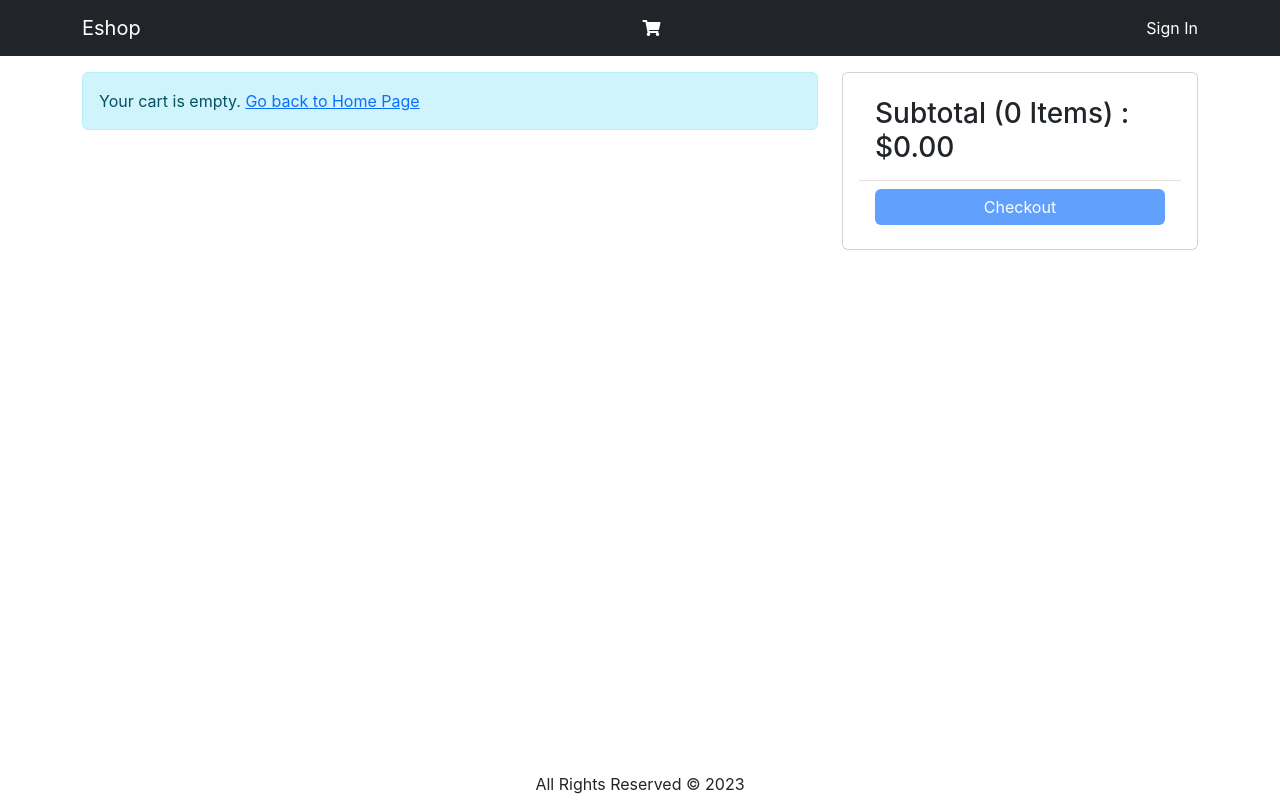
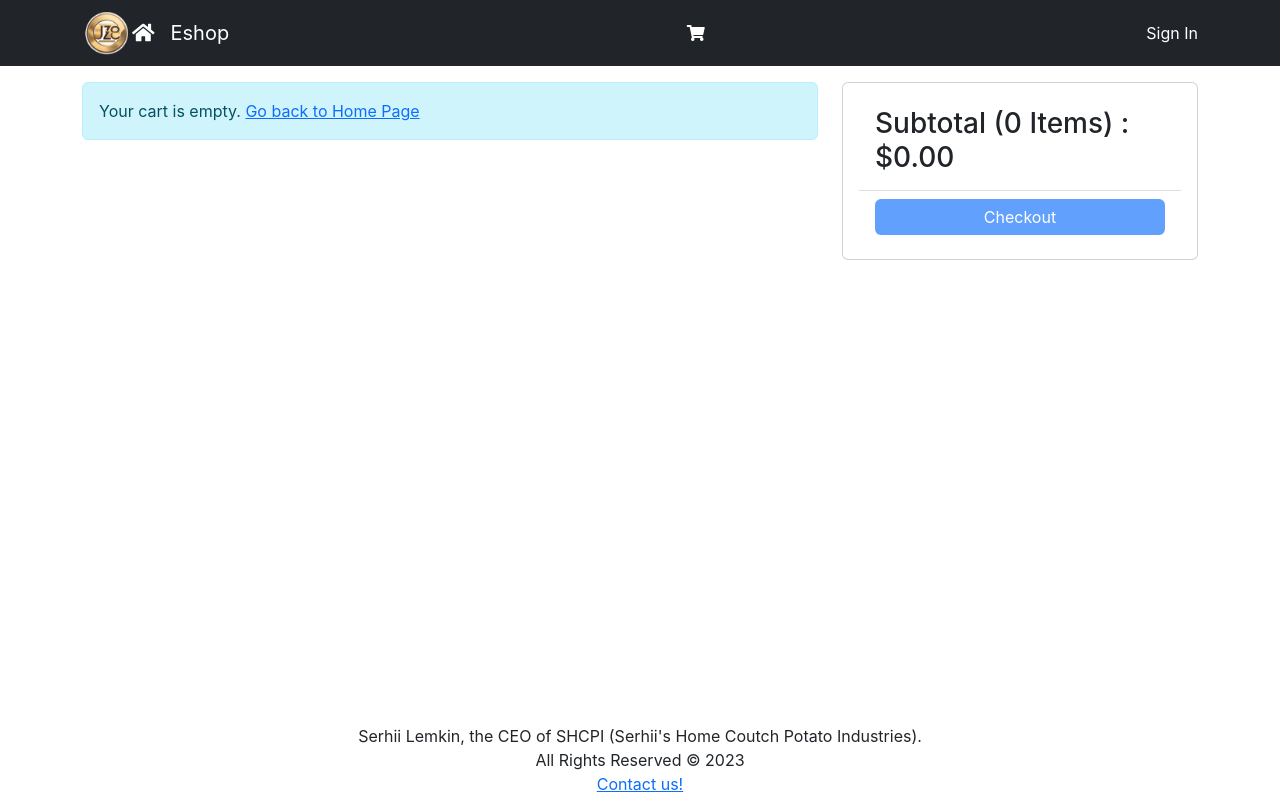
Before and after one commit to Serhii-Lemkin/MernShop, a React (Create React App) app in the folder frontend/: page /cart in a window 1280 px wide. Built offline with nearby package versions, Linux system fonts and the light colour scheme.

Commit message:
Bugfixes and new navigation buttons

```diff
--- a/frontend/src/components/cartPage/ItemsInCart.js
+++ b/frontend/src/components/cartPage/ItemsInCart.js
@@ -8,8 +8,7 @@ function ItemsInCart({ cartItems, updateCartHandler, removeItemHandler }) {
     <div>
       {cartItems.length === 0 ? (
         <MessageBox>
-                    Your cart is empty. {' '}
-                    <Link to='/'>Go back to Home Page</Link>
+          Your cart is empty. <Link to="/">Go back to Home Page</Link>
         </MessageBox>
       ) : (
         <ListGroup>
@@ -17,38 +16,49 @@ function ItemsInCart({ cartItems, updateCartHandler, removeItemHandler }) {
             <ListGroup.Item key={item._id}>
               <Row className="align-items-center">
                 <Col md={4}>
-                                    <img className="img-fluid rounded img-thumbnail" src={item.image} alt={item.name} />
-                                    {' '}
                   <Link to={`/product/${item.token}`}>
-                                        {item.name}
+                    <div className="card-image-cart">
+                      <img
+                        className=" img-fluid rounded img-thumbnail card-image-page"
+                        src={item.image}
+                        alt={item.name}
+                      />{' '}
+                    </div>
                   </Link>
+                  <Link to={`/product/${item.token}`}>{item.name}</Link>
                 </Col>
                 <Col md={3}>
-                                    <Button onClick={() => updateCartHandler(item, item.quantity - 1)} variant="light" disabled={item.quantity === 1} >
+                  <Button
+                    onClick={() => updateCartHandler(item, item.quantity - 1)}
+                    variant="light"
+                    disabled={item.quantity === 1}
+                  >
                     <i className="fas fa-minus-circle"></i>
-                                    </Button>
-                                    {' '}
-                                    <span>{item.quantity}</span>
-                                    {' '}
-                                    <Button variant="light" disabled={item.quantity === item.countInStock} onClick={() => updateCartHandler(item, item.quantity + 1)}>
+                  </Button>{' '}
+                  <span>{item.quantity}</span>{' '}
+                  <Button
+                    variant="light"
+                    disabled={item.quantity === item.countInStock}
+                    onClick={() => updateCartHandler(item, item.quantity + 1)}
+                  >
                     <i className="fas fa-plus-circle"></i>
                   </Button>
                 </Col>
-                                <Col md={3}>
-                                    {item.price}$
-                                </Col>
+                <Col md={3}>{item.price}$</Col>
                 <Col md={2}>
-                                    <Button variant="light" onClick={() => removeItemHandler(item)}>
+                  <Button
+                    variant="light"
+                    onClick={() => removeItemHandler(item)}
+                  >
                     <i className="fas fa-trash"></i>
                   </Button>
                 </Col>
               </Row>
             </ListGroup.Item>
-                    ))
-                    }
+          ))}
         </ListGroup>
       )}
     </div>
-    )
+  );
 }
 export default ItemsInCart;
--- a/frontend/src/components/productPage/ProductDescription.js
+++ b/frontend/src/components/productPage/ProductDescription.js
@@ -1,8 +1,8 @@
-import {ListGroup, Title, Rating} from '../../Imports';
+import { ListGroup, Title, Rating } from '../../Imports';
 
 //Displays item-relevant information in the center-right side of the product-page.
 
-function ProductDescription({title, rating, price, description}) {
+function ProductDescription({ title, rating, price, description, brand }) {
   return (
     <ListGroup>
       <ListGroup.Item>
@@ -10,17 +10,14 @@ function ProductDescription({title, rating, price, description}) {
         <h1>{title}</h1>
       </ListGroup.Item>
       <ListGroup.Item>
-                <Rating
-                    rating={rating.rate}
-                    numReviews={rating.count}>
-                </Rating>
+        <Rating rating={rating.rate} numReviews={rating.count}></Rating>
       </ListGroup.Item>
-            <ListGroup.Item>Price: ${price}
-            </ListGroup.Item>
+      <ListGroup.Item>Price: ${price}</ListGroup.Item>
+      <ListGroup.Item>Brand: {brand}</ListGroup.Item>
       <ListGroup.Item>
-                Description: <p className='lead'>{description}</p>
+        Description: <p className="lead">{description}</p>
       </ListGroup.Item>
     </ListGroup>
-    )
+  );
 }
 export default ProductDescription;
--- a/frontend/src/components/shared/Footer.js
+++ b/frontend/src/components/shared/Footer.js
@@ -1,6 +1,13 @@
+import { Link } from 'react-router-dom';
+
 function Footer() {
   return (
-    <div className="text-center mb-1">All Rights Reserved © 2023</div>
-  )
+    <div className="text-center mb-1">
+      Serhii Lemkin, the CEO of SHCPI (Serhii's Home Coutch Potato Industries).
+      <br /> All Rights Reserved © 2023
+      <br />
+      <Link to="/contact-info">Contact us!</Link>
+    </div>
+  );
 }
 export default Footer;
--- a/frontend/src/components/shared/Header.js
+++ b/frontend/src/components/shared/Header.js
@@ -1,9 +1,24 @@
-import { Container, Link, Badge, LinkContainer, NavBar, axios, useContext, Store, addToCartHandler, NavDropdown, USER_SIGNOUT } from '../../Imports';
+import {
+  Container,
+  Link,
+  Badge,
+  LinkContainer,
+  NavBar,
+  axios,
+  useContext,
+  Store,
+  addToCartHandler,
+  NavDropdown,
+  USER_SIGNOUT,
+  useLocation,
+} from '../../Imports';
 
 function Header({ cart }) {
-
   const { state, dispatch: ctxDispatch } = useContext(Store);
-    const { cart: { cartItems }, userInfo } = state;
+  const {
+    cart: { cartItems },
+    userInfo,
+  } = state;
 
   //Cancels out default behaviour when the mouse is on the cart-icon
   const handleDragOver = (event) => {
@@ -13,7 +28,6 @@ function Header({ cart }) {
   //When item card is dragged to the icon, it add it to the cart (provided it is in-stock).
   const handleDrop = async (event) => {
     event.preventDefault();
-
 
     //Gets the item-id from the dragged item.
     const productId = event.dataTransfer.getData('text/plain');
@@ -30,46 +44,74 @@ function Header({ cart }) {
     localStorage.removeItem('paymentMethod');
   };
 
+  const { pathname } = useLocation();
+
   return (
     <div>
       <header className="header">
         <NavBar bg="dark" variant="dark">
           <Container>
             <LinkContainer to="/">
+              <img
+                src="images/Logo.png"
+                className="navbar-brand-img"
+                alt="logo"
+              ></img>
+            </LinkContainer>
+            {pathname !== '/' ? (
+              <NavBar.Brand href="/">
+                <i className="fas fa-home text-white"></i>
+              </NavBar.Brand>
+            ) : (
+              <></>
+            )}
+            <LinkContainer to="/">
               <NavBar.Brand>Eshop</NavBar.Brand>
             </LinkContainer>
-                        <nav onDragOver={handleDragOver} onDrop={handleDrop} className='d-flex mx-auto align-items-center'>
-                            <Link to='/cart' className='nav-link'>
-                                <i className='fas fa-shopping-cart text-white'></i>
+            <nav
+              onDragOver={handleDragOver}
+              onDrop={handleDrop}
+              className="d-flex mx-auto align-items-center"
+            >
+              <Link to="/cart" className="nav-link">
+                <i className="fas fa-shopping-cart text-white"></i>
                 {cart.cartItems.length > 0 && (
-                                    <Badge pill bg='danger'>
+                  <Badge pill bg="danger">
                     {cart.cartItems.reduce((a, c) => a + c.quantity, 0)}
                   </Badge>
                 )}
               </Link>
             </nav>
             {userInfo ? (
-                            <NavDropdown className='text-white' title={userInfo.name} id='basic-nav-dropdown'>
-                                <LinkContainer to='/profile'>
-                                    <NavDropdown.Item>
-                                        User Profile
-                                    </NavDropdown.Item>
+              <NavDropdown
+                className="text-white"
+                title={userInfo.name}
+                id="basic-nav-dropdown"
+              >
+                <LinkContainer to="/profile">
+                  <NavDropdown.Item>User Profile</NavDropdown.Item>
                 </LinkContainer>
-                                <LinkContainer to='/orderhistory'>
-                                    <NavDropdown.Item>
-                                        Order History
-                                    </NavDropdown.Item>
+                <LinkContainer to="/orderhistory">
+                  <NavDropdown.Item>Order History</NavDropdown.Item>
                 </LinkContainer>
                 <NavDropdown.Divider />
-                                <Link onClick={signoutHandler} to='#signout' className='dropdown-item'>Sign Out</Link>
+                <Link
+                  onClick={signoutHandler}
+                  to="#signout"
+                  className="dropdown-item"
+                >
+                  Sign Out
+                </Link>
               </NavDropdown>
             ) : (
-                            <Link className='nav-link text-white' to='/signin'>Sign In</Link>
+              <Link className="nav-link text-white" to="/signin">
+                Sign In
+              </Link>
             )}
           </Container>
         </NavBar>
       </header>
     </div>
-    )
+  );
 }
-export default Header
+export default Header;
--- a/frontend/src/index.css
+++ b/frontend/src/index.css
@@ -107,3 +107,13 @@ main {
   max-height: 100%;
   object-fit: cover;
 }
+
+.card-image-cart {
+  max-width: 100%;
+  max-height: auto;
+  object-fit: cover;
+}
+
+.navbar-brand-img {
+  height: 50px;
+}
```
Also changed, not shown: frontend/public/images/Logo.png (added), frontend/public/manifest.json, 1 other file (tests, documents, lock files or other folders). Lines whose indentation alone changed are shown as unchanged.
